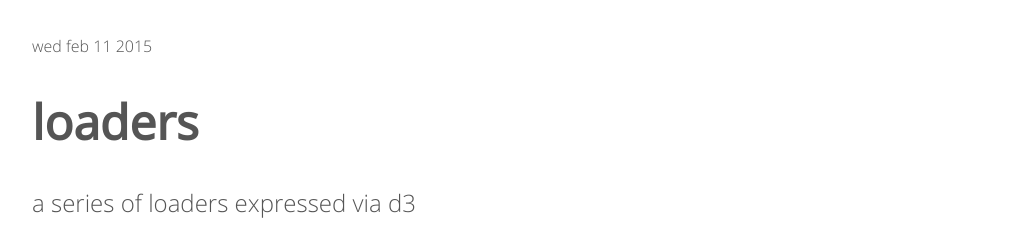
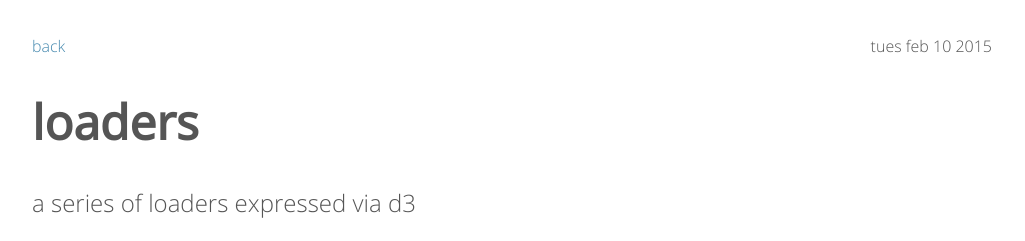
Before and after one commit to moddy3d/d3-experiments, a plain HTML site: page loaders/index.html in a window 1280 px wide. Shown: the top 241 px of the page, without its empty margins (128-1153 px from the left). Drawn offline with Linux system fonts and the light colour scheme.

Commit message:
Back buttons\!

```diff
--- a/loaders/index.html
+++ b/loaders/index.html
@@ -5,7 +5,8 @@
 
     <body>
         <div class="container">
-            <div>wed feb 11 2015</div>
+            <a href='../'>back</a>
+            <div class='date'>tues feb 10 2015</div>
             <h1 class='title'>loaders</h1>
             <div class='lead'>a series of loaders expressed via d3</div>
 
@@ -14,7 +15,7 @@
 
                 // parameters
 
-                var width = 920,
+                var width = 960,
                     height = 480,
                     progress = 0,
                     margin = 50,
--- a/static/css/style.css
+++ b/static/css/style.css
@@ -22,6 +22,12 @@ h1, h2, h3, h4, h5, h6 {
     font-family: "OpenSans-Regular", serif;
 }
 
+a {
+    text-decoration: none;
+    color: #4488AE;
+}
+
+
 svg {
     border: 1px solid #DDD;
     margin-top: 25px;
@@ -45,6 +51,10 @@ svg {
     font-size: 18pt;
 }
 
+.date {
+    float: right;
+}
+
 .primary {
     color: #0095EE;
 }
```
Also changed, not shown: farm/index.html (+2 -1 lines).
